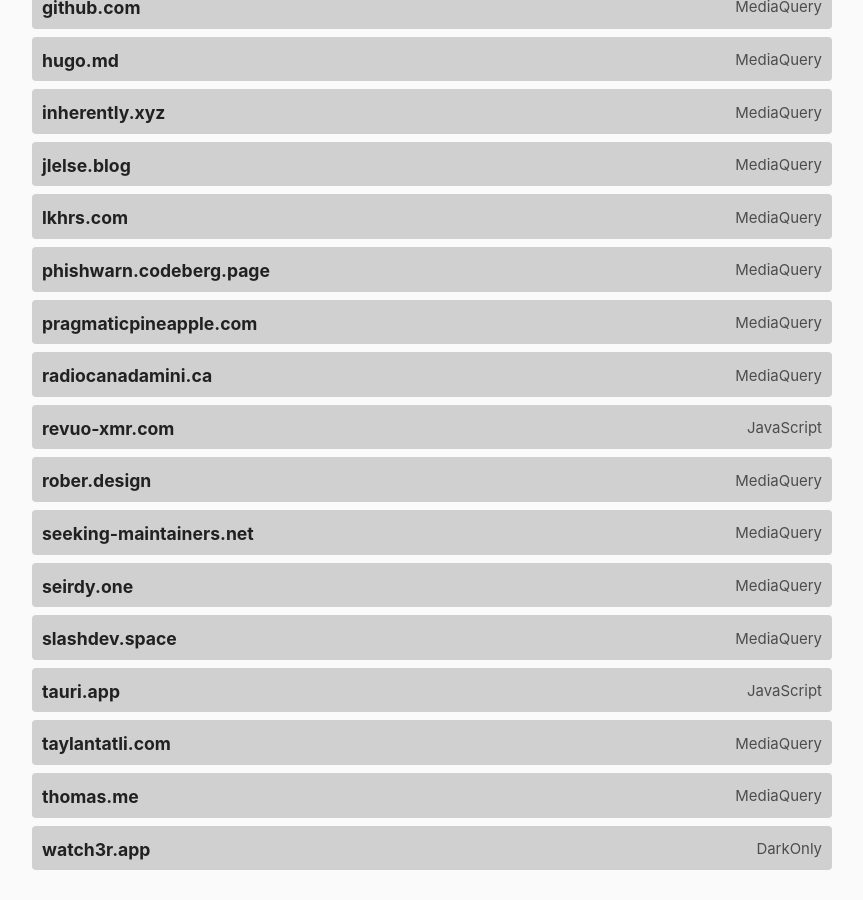
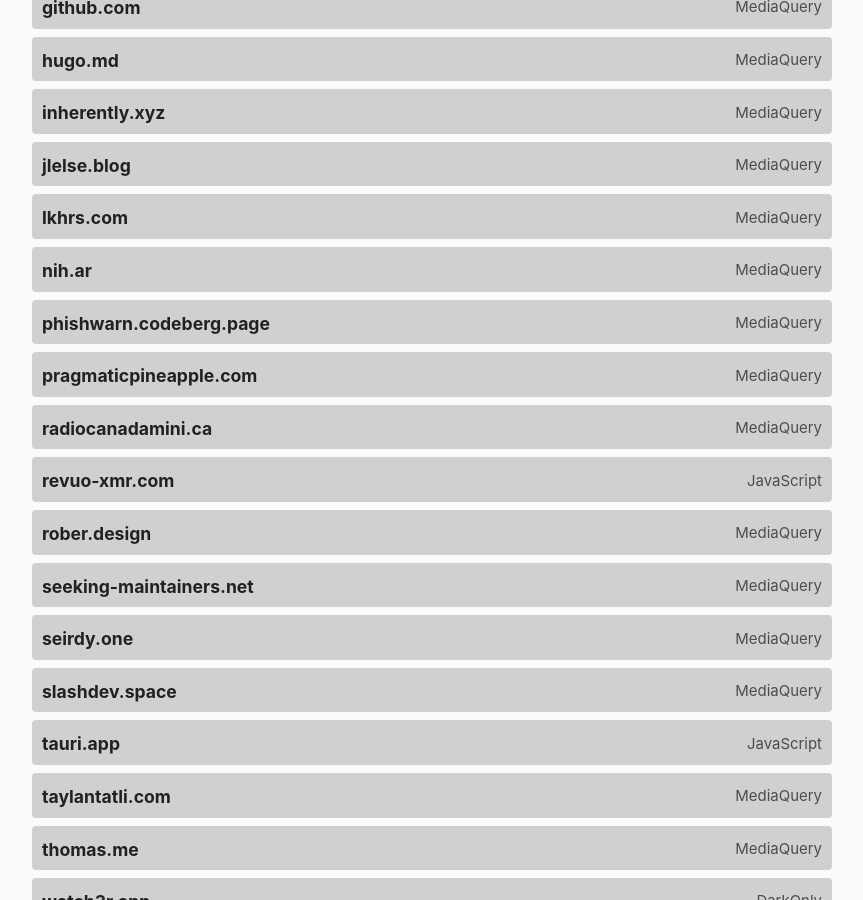
Before and after one commit to katherinek727/darktheme.club, a Jekyll site: the page built from index.md, in a window 1280 px wide and 900 px high, scrolled down 1375 px. Shown: the whole window, without its empty margins (208-1071 px from the left). Built offline with Jekyll 4.4.1, drawn with Linux system fonts in a browser that asks for light colours.

Commit message:
Add nih.ar

```diff
--- a/_data/sites.yml
+++ b/_data/sites.yml
@@ -88,6 +88,11 @@
   method: mediaquery
   last_checked: 2022-07-17
 
+- domain: nih.ar
+  url: https://nih.ar/
+  method: mediaquery
+  last_checked: 2022-10-23
+
 - domain: phishwarn.codeberg.page
   url: https://phishwarn.codeberg.page/
   method: mediaquery
```
